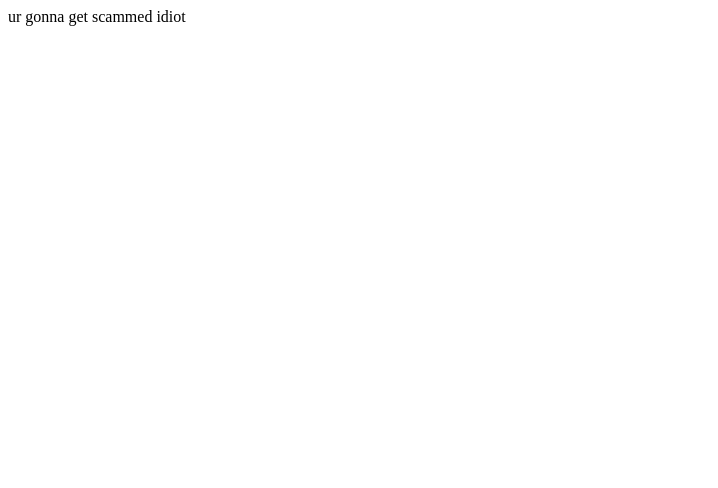
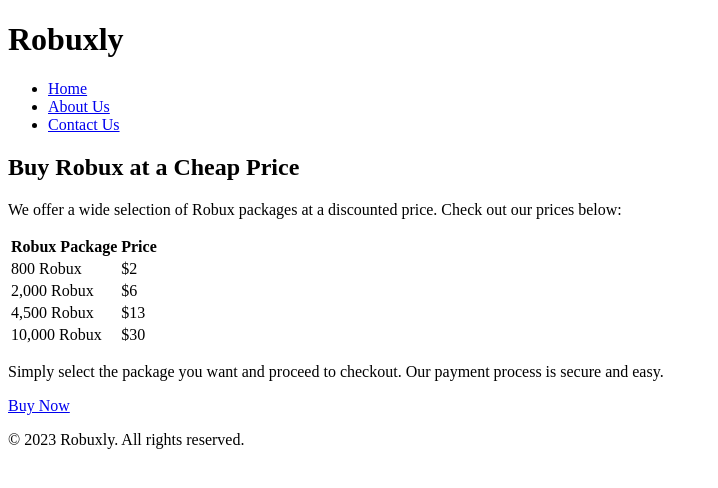
Before and after one commit to StapleTT/Robuxly, a plain HTML site: page index.html in a window 1280 px wide. Shown: the whole page, without its empty margins (0-718 px from the left). Drawn offline with Linux system fonts and the light colour scheme.

Commit message:
Update index.html

```diff
--- a/index.html
+++ b/index.html
@@ -1,3 +1,52 @@
+<!DOCTYPE html>
 <html>
-<h>ur gonna get scammed idiot</h>
+  <head>
+    <title>Robuxly</title>
+    <meta charset="UTF-8">
+    <meta name="viewport" content="width=device-width, initial-scale=1.0">
+    <link rel="stylesheet" type="text/css" href="style.css">
+  </head>
+  <body>
+    <header>
+      <h1>Robuxly</h1>
+    </header>
+    <nav>
+      <ul>
+        <li><a href="#">Home</a></li>
+        <li><a href="#">About Us</a></li>
+        <li><a href="#">Contact Us</a></li>
+      </ul>
+    </nav>
+    <main>
+      <h2>Buy Robux at a Cheap Price</h2>
+      <p>We offer a wide selection of Robux packages at a discounted price. Check out our prices below:</p>
+      <table>
+        <tr>
+          <th>Robux Package</th>
+          <th>Price</th>
+        </tr>
+        <tr>
+          <td>800 Robux</td>
+          <td>$2</td>
+        </tr>
+        <tr>
+          <td>2,000 Robux</td>
+          <td>$6</td>
+        </tr>
+        <tr>
+          <td>4,500 Robux</td>
+          <td>$13</td>
+        </tr>
+        <tr>
+          <td>10,000 Robux</td>
+          <td>$30</td>
+        </tr>
+      </table>
+      <p>Simply select the package you want and proceed to checkout. Our payment process is secure and easy.</p>
+      <a href="#" class="buy-now-btn">Buy Now</a>
+    </main>
+    <footer>
+      <p>&copy; 2023 Robuxly. All rights reserved.</p>
+    </footer>
+  </body>
 </html>
```
